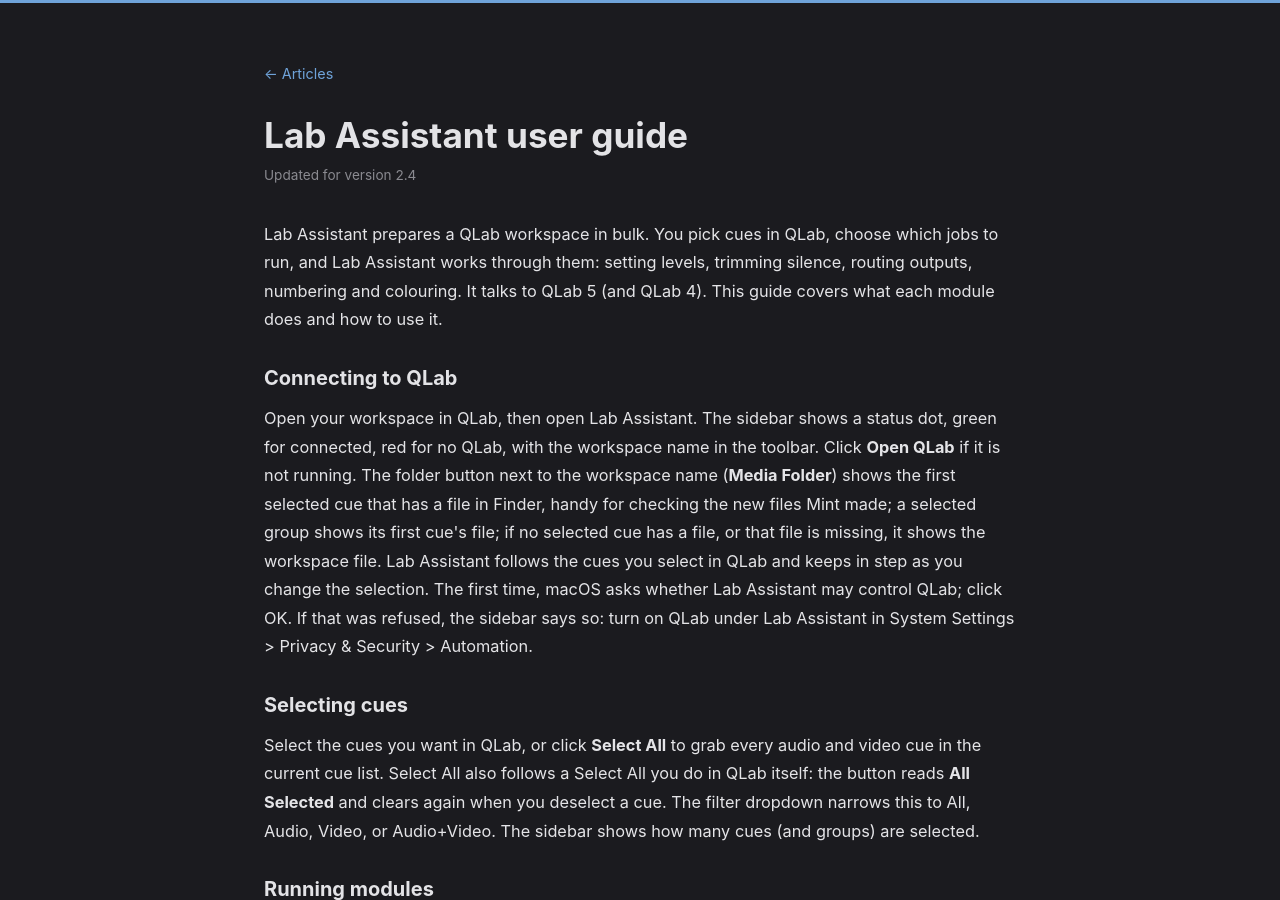
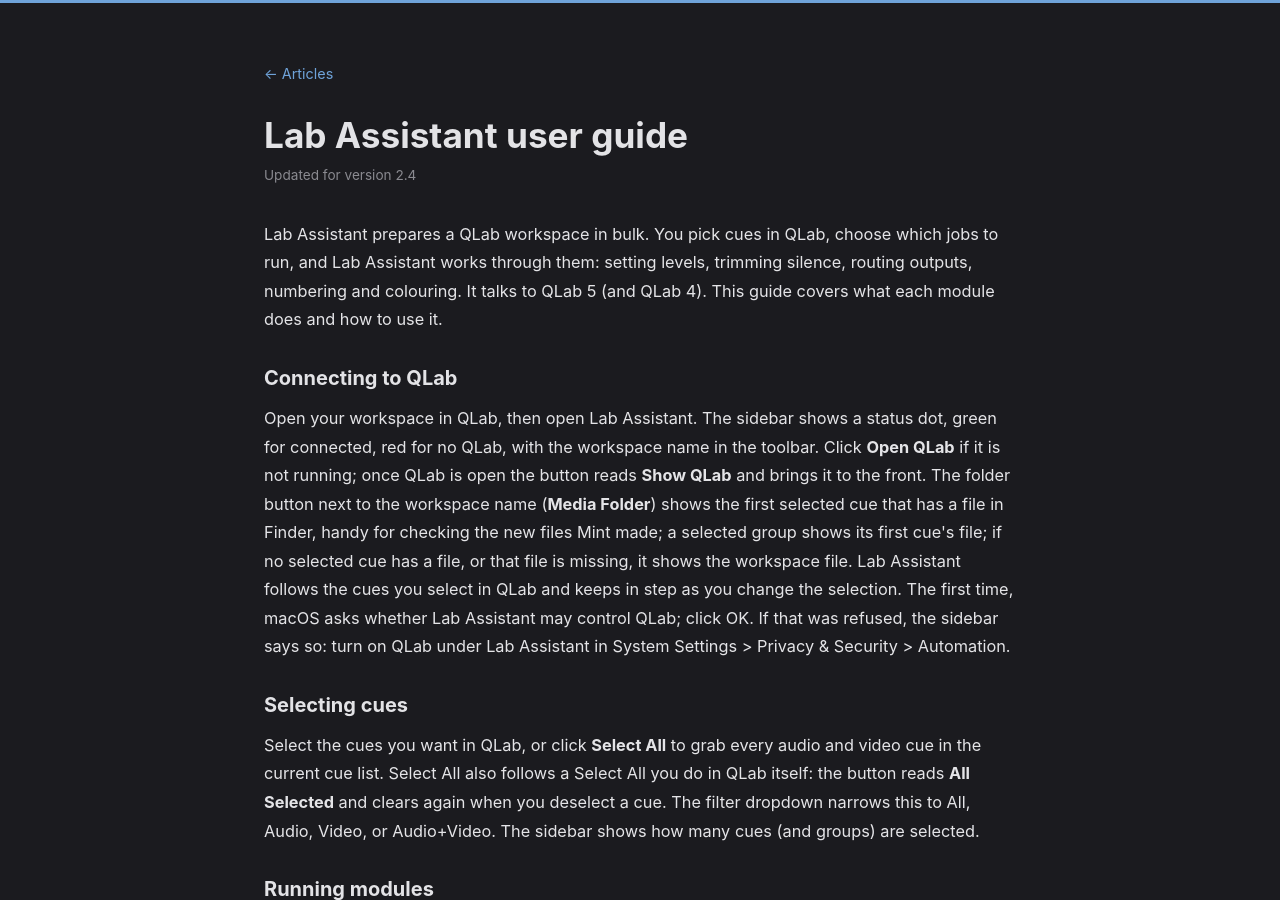
Before and after one commit to BSKapps/bskapps.github.io, a Jekyll site: the page built from articles/lab-assistant-guide/index.html, in a window 1280 px wide and 900 px high. Built offline with Jekyll 4.4.1, drawn with Linux system fonts in a browser that asks for light colours.

Commit message:
Lab Assistant guide: the QLab button reads Show QLab once QLab is open

```diff
--- a/_data/guides/lab-assistant-guide.json
+++ b/_data/guides/lab-assistant-guide.json
@@ -34,7 +34,7 @@
       "blocks": [
         {
           "type": "paragraph",
-          "text": "Open your workspace in QLab, then open Lab Assistant. The sidebar shows a status dot, green for connected, red for no QLab, with the workspace name in the toolbar. Click **Open QLab** if it is not running. The folder button next to the workspace name (**Media Folder**) shows the first selected cue that has a file in Finder, handy for checking the new files Mint made; a selected group shows its first cue's file; if no selected cue has a file, or that file is missing, it shows the workspace file. Lab Assistant follows the cues you select in QLab and keeps in step as you change the selection. The first time, macOS asks whether Lab Assistant may control QLab; click OK. If that was refused, the sidebar says so: turn on QLab under Lab Assistant in System Settings > Privacy & Security > Automation."
+          "text": "Open your workspace in QLab, then open Lab Assistant. The sidebar shows a status dot, green for connected, red for no QLab, with the workspace name in the toolbar. Click **Open QLab** if it is not running; once QLab is open the button reads **Show QLab** and brings it to the front. The folder button next to the workspace name (**Media Folder**) shows the first selected cue that has a file in Finder, handy for checking the new files Mint made; a selected group shows its first cue's file; if no selected cue has a file, or that file is missing, it shows the workspace file. Lab Assistant follows the cues you select in QLab and keeps in step as you change the selection. The first time, macOS asks whether Lab Assistant may control QLab; click OK. If that was refused, the sidebar says so: turn on QLab under Lab Assistant in System Settings > Privacy & Security > Automation."
         }
       ]
     },
```
